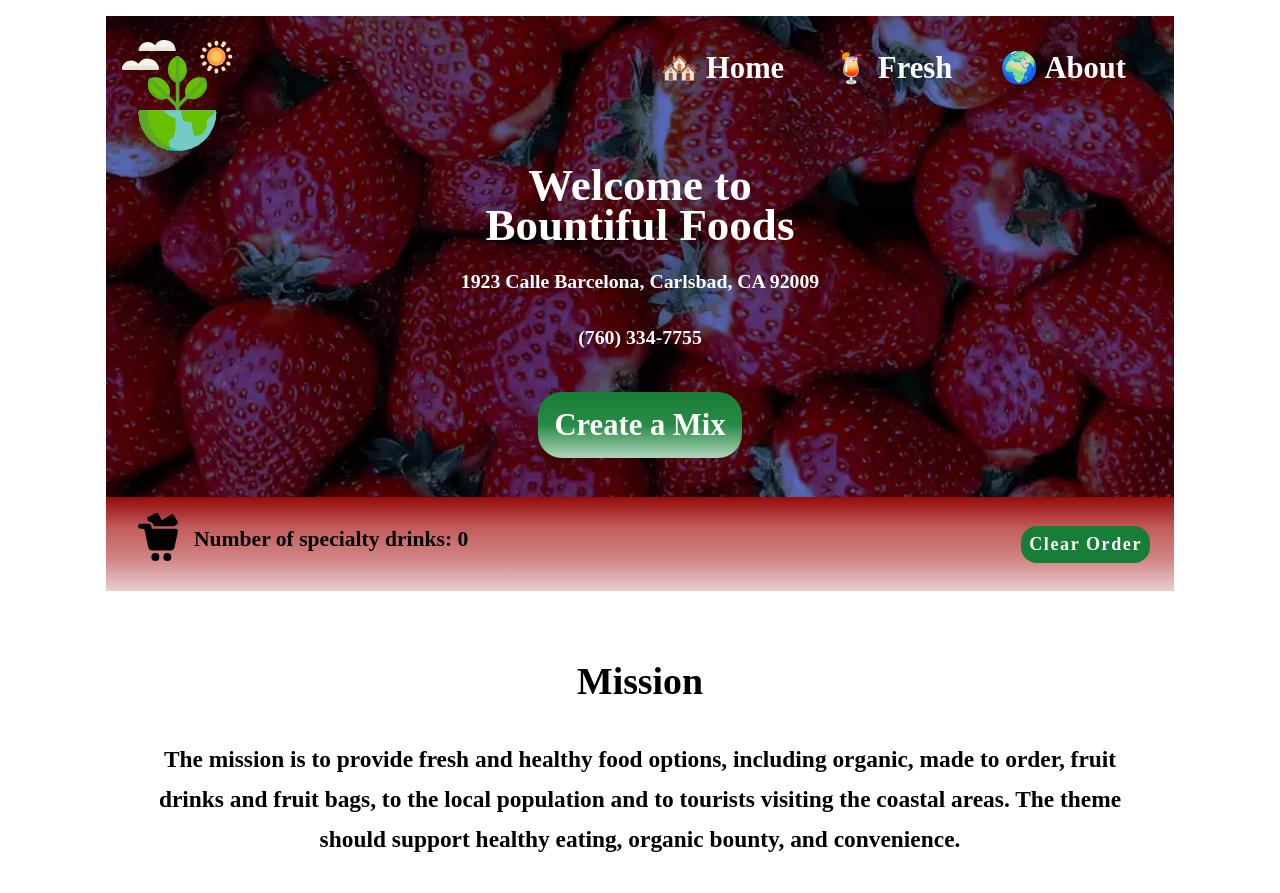
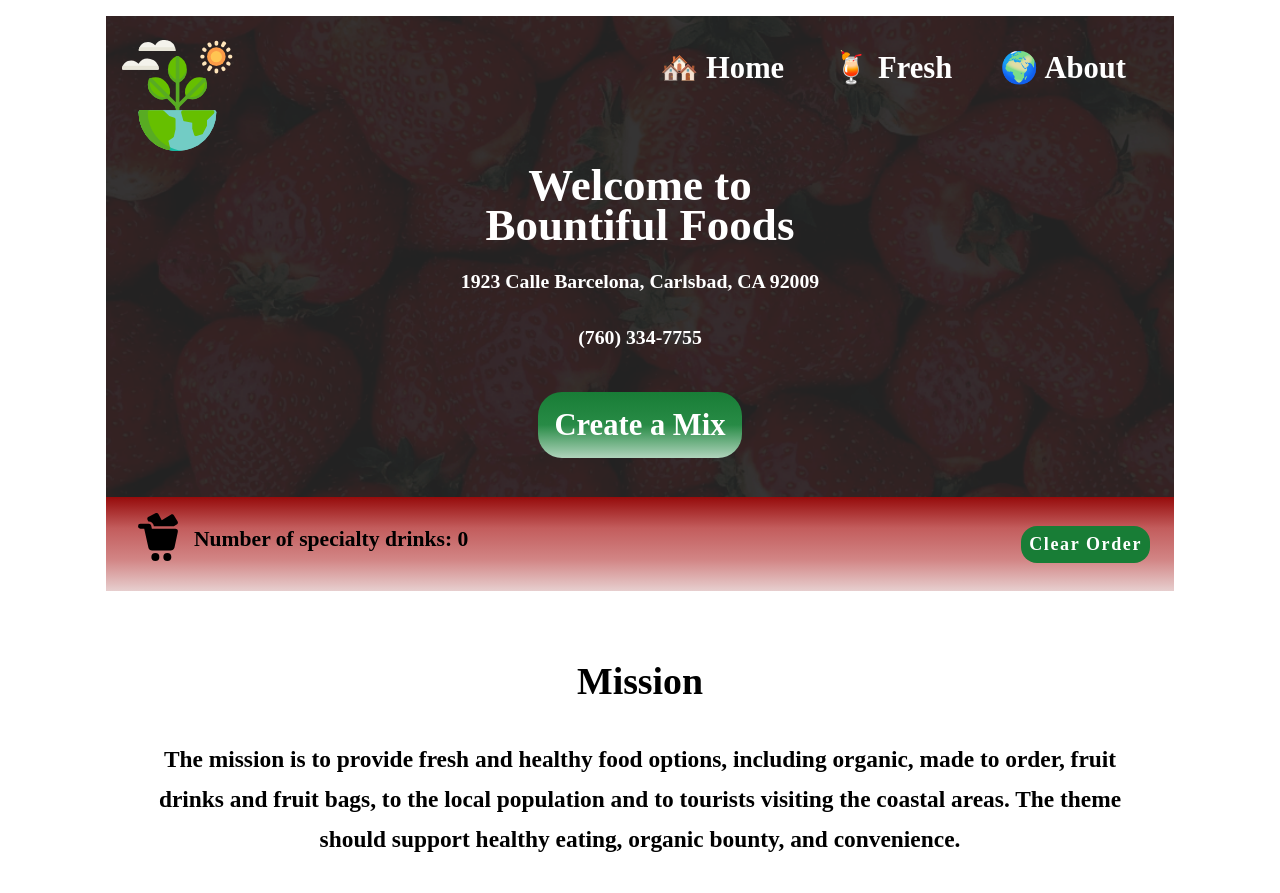
Before and after one commit to DiannaQui/wdd230, a plain HTML site: page bountiful/index.html in a window 1280 px wide. Shown: the top 893 px of the page. Drawn offline with nearby package versions, Linux system fonts and the light colour scheme; no server answers; a web font is replaced by a local one.

Commit message:
background

```diff
--- a/bountiful/styles/small.css
+++ b/bountiful/styles/small.css
@@ -98,7 +98,7 @@ li { list-style-type: none; }
 
 /* heather */
 .heatherIndex, .footerIndex {
-  background-image: url('../images/strawberries1100x433.webp');
+  background-image: url('../images/strawberries.png');
   background-repeat: no-repeat;
   background-size: cover;
   color: var(--secundaryWhite);
```
Also changed, not shown: bountiful/images/strawberries.png (added).
